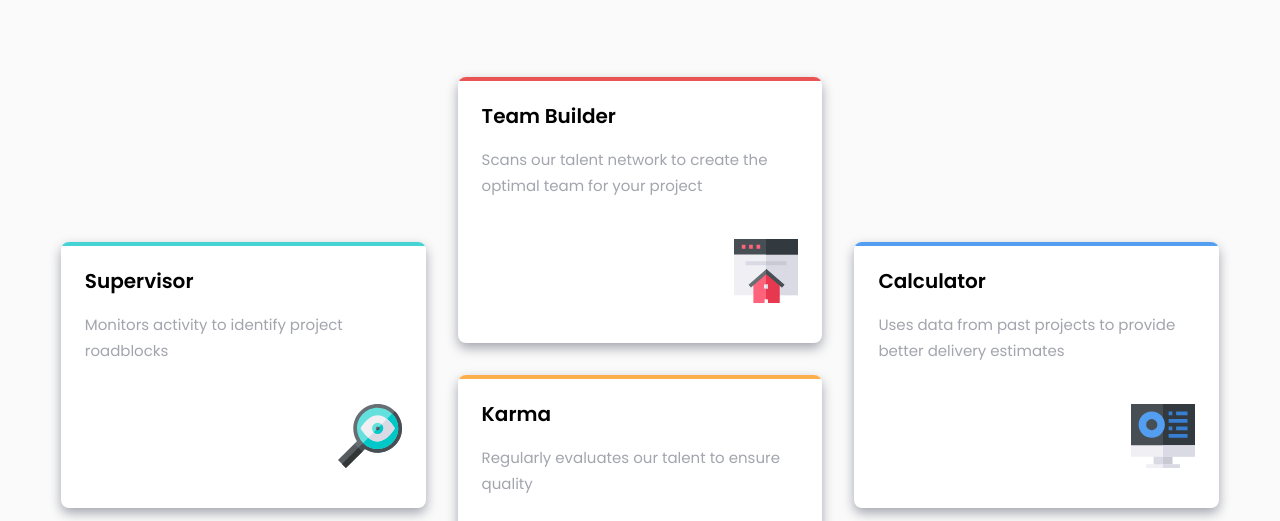
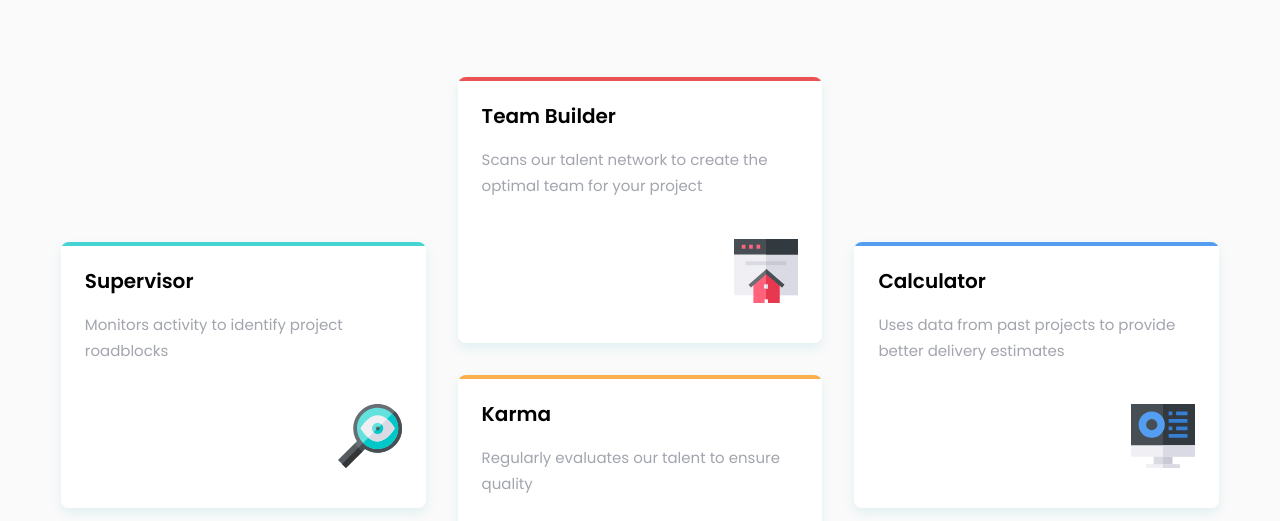
Before and after one commit to med-ghaza/Four-card-feature-section, a plain HTML site: page index.html in a window 1280 px wide. Shown: the part 279-800 px from the top of the page. Drawn offline with Linux system fonts and the light colour scheme.

Commit message:
Modified CSS File

```diff
--- a/css/style.css
+++ b/css/style.css
@@ -92,7 +92,7 @@ main p {
 main .content .box {
   padding: 1.5rem;
   background-color: white;
-  box-shadow: 0px 5px 12px 0px var(--Grayish-Blue);
+  box-shadow: 0px 5px 12px 0px hsl(189deg 85% 37% / 10%);
   border-radius: 0.5rem;
   margin-bottom: 2rem;
   position: relative;
```
